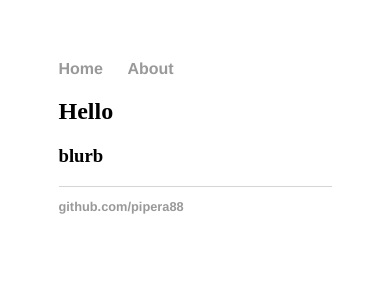
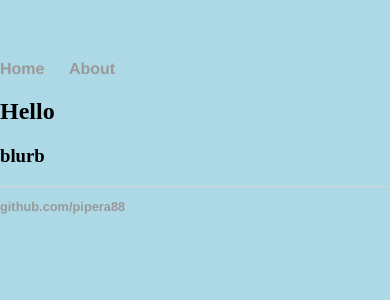
Before and after one commit to pipera88/pipera88.github.io, a Jekyll site: the page built from index.html, in a window 390 px wide. Shown: the top 300 px of the page. Built offline with Jekyll 4.4.1, drawn with Linux system fonts in a browser that asks for light colours.

Commit message:
new media query

```diff
--- a/css/main.css
+++ b/css/main.css
@@ -41,3 +41,10 @@
 ul.posts li {
     list-style: none;
 }
+
+@media screen and (max-width: 468px) {
+    body {
+        width: 100%;
+        background-color: lightblue;
+    }
+}
```
